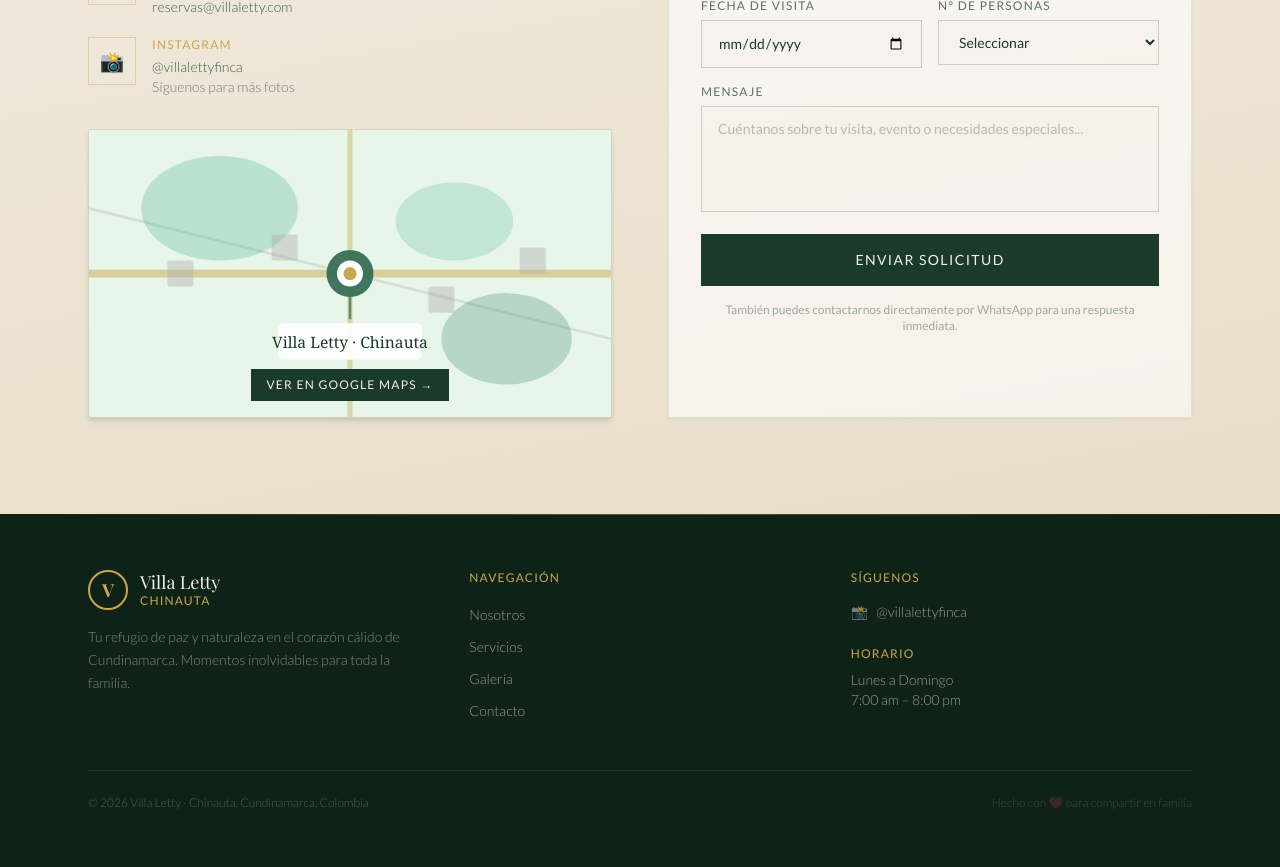
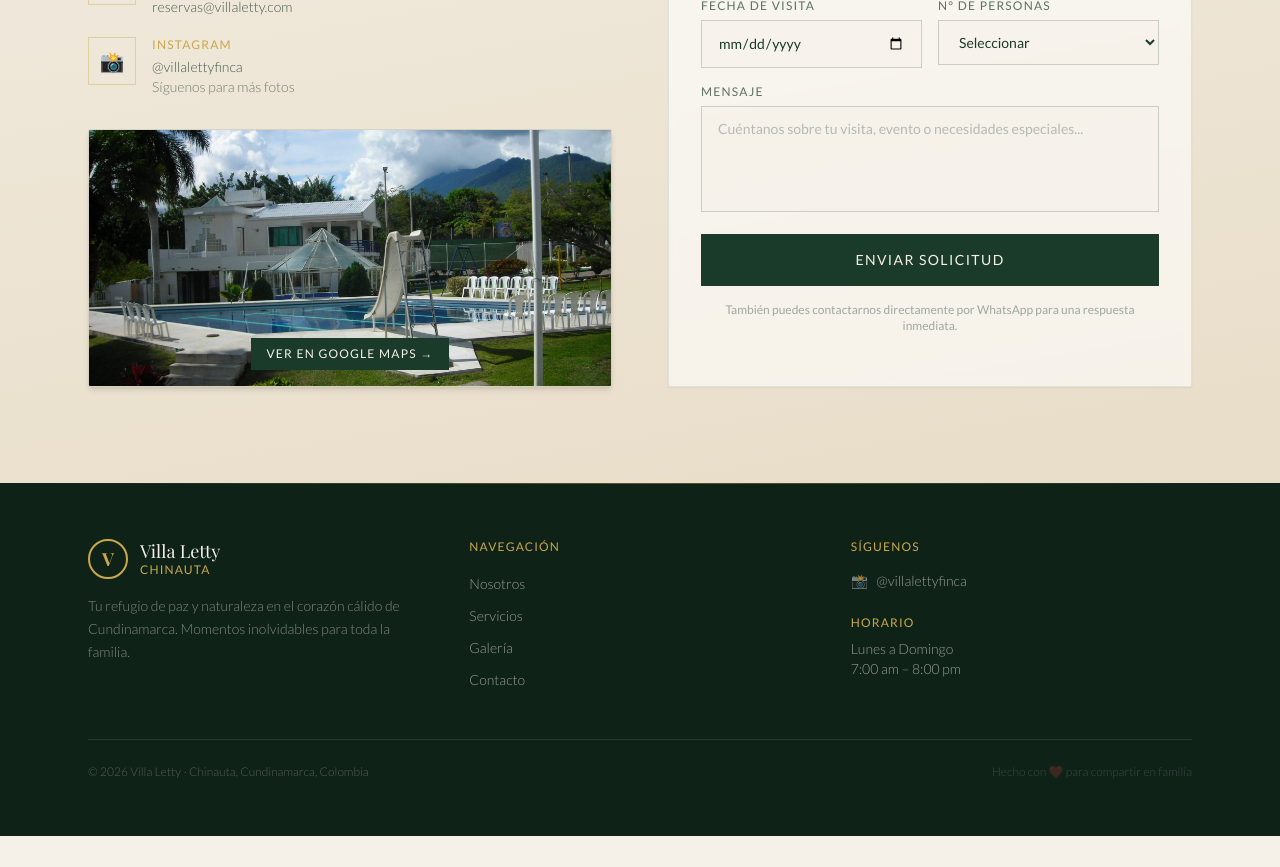
Before and after one commit to Dangod-spec/villa-letty, a Next.js app: page / in a window 1280 px wide. Shown: the part 4840-5707 px from the top of the page. After the commit the page ends 5676 px from the top, so only its background shows below. Built offline with nearby package versions, Linux system fonts and the light colour scheme; a web font is replaced by a local one.

Commit message:
Update Contacto.tsx

```diff
--- a/app/components/Contacto.tsx
+++ b/app/components/Contacto.tsx
@@ -121,31 +121,13 @@ export default function Contacto() {
               </div>
             </div>
 
-            {/* Map placeholder */}
+            {/* Imagen real de la finca */}
             <div className="relative rounded-sm overflow-hidden border border-verde-oscuro/10 shadow-md">
-              <svg viewBox="0 0 400 220" xmlns="http://www.w3.org/2000/svg" className="w-full">
-                <rect width="400" height="220" fill="#e8f5e9" />
-                {/* Roads */}
-                <line x1="0" y1="110" x2="400" y2="110" stroke="#c9a84c" strokeWidth="6" opacity="0.5" />
-                <line x1="200" y1="0" x2="200" y2="220" stroke="#c9a84c" strokeWidth="4" opacity="0.4" />
-                <line x1="0" y1="60" x2="400" y2="160" stroke="#aaa" strokeWidth="2" opacity="0.3" />
-                {/* Green areas */}
-                <ellipse cx="100" cy="60" rx="60" ry="40" fill="#52b788" opacity="0.3" />
-                <ellipse cx="320" cy="160" rx="50" ry="35" fill="#40916c" opacity="0.3" />
-                <ellipse cx="280" cy="70" rx="45" ry="30" fill="#52b788" opacity="0.25" />
-                {/* Buildings */}
-                {[{x:60,y:100},{x:140,y:80},{x:260,y:120},{x:330,y:90}].map((b,i) => (
-                  <rect key={i} x={b.x} y={b.y} width="20" height="20" rx="2" fill="#aaa" opacity="0.4" />
-                ))}
-                {/* Location pin */}
-                <circle cx="200" cy="110" r="18" fill="#2d6a4f" opacity="0.9" />
-                <circle cx="200" cy="110" r="10" fill="white" />
-                <circle cx="200" cy="110" r="5" fill="#c9a84c" />
-                <line x1="200" y1="128" x2="200" y2="145" stroke="#2d6a4f" strokeWidth="2" opacity="0.7" />
-                {/* Label */}
-                <rect x="145" y="148" width="110" height="28" rx="4" fill="white" opacity="0.9" />
-                <text x="200" y="167" textAnchor="middle" fill="#1a3a2a" fontSize="12" fontFamily="Georgia">Villa Letty · Chinauta</text>
-              </svg>
+              <img
+                src="/maps.jpg"
+                alt="Vista de Villa Letty - Chinauta"
+                className="w-full h-64 object-cover"
+              />
               <div className="absolute inset-0 flex items-end justify-center pb-4">
                 <a
                   href="https://www.google.com/maps/place/Centro+Vacacional+Villa+Lety/@4.2855072,-74.4724188,17z/data=!4m10!1m2!2m1!1svilla+letty!3m6!1s0x8e3f1c48caf5d1e7:0xee4b053585893b1b!8m2!3d4.2855072!4d-74.4702301!15sCgt2aWxsYSBsZXR0eZIBBWhvdGVs4AEA!16s%2Fg%2F11b7hmgf4t?entry=ttu&g_ep=EgoyMDI2MDMyOS4wIKXMDSoASAFQAw%3D%3D"
```
